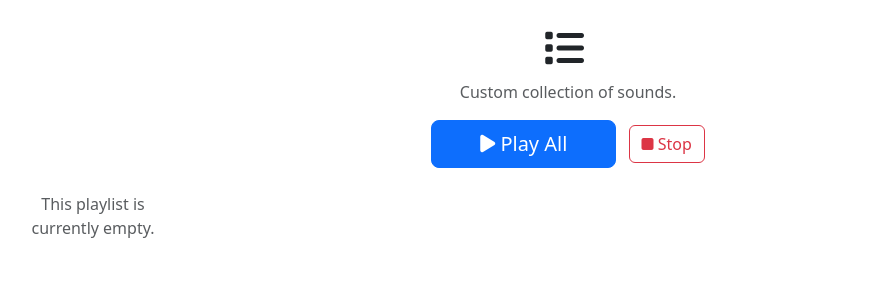
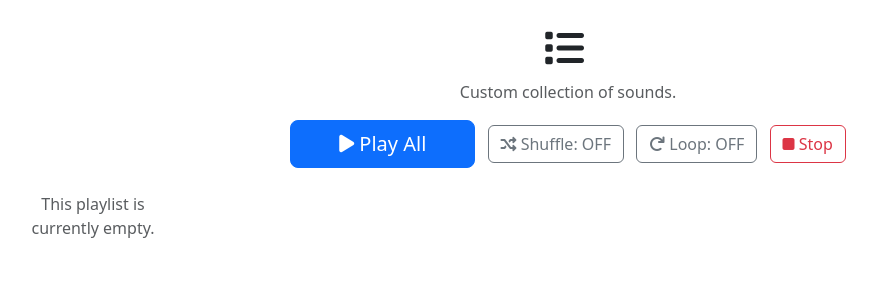
Before and after one commit to ernestgwilsonii/Soundboard, a Flask app: template templates/soundboard/view_playlist.html in a window 1280 px wide. Shown: the part 56-356 px from the top of the page, without its empty margins (72-949 px from the left). Run offline with Flask 3, Linux system fonts and the light colour scheme; the template is opened without the code that fills it, so the values that code supplies are empty; data comes from the database, SQL or seed files in the repository.

Commit message:
feat(playlists): Implement sequential playback, shuffle, and playlist looping

```diff
--- a/templates/soundboard/view_playlist.html
+++ b/templates/soundboard/view_playlist.html
@@ -9,6 +9,12 @@
         <div class="mt-3">
             <button class="btn btn-primary btn-lg px-5" onclick="playQueue()">
                 <i class="fas fa-play"></i> Play All
+            </button>
+            <button id="shuffle-btn" class="btn btn-outline-secondary ms-2" onclick="toggleShuffle()">
+                <i class="fas fa-random"></i> Shuffle: <span id="shuffle-status">OFF</span>
+            </button>
+            <button id="loop-pl-btn" class="btn btn-outline-secondary ms-2" onclick="toggleLoopPlaylist()">
+                <i class="fas fa-redo"></i> Loop: <span id="loop-pl-status">OFF</span>
             </button>
             <button class="btn btn-outline-danger ms-2" onclick="stopAllSounds()">
                 <i class="fas fa-stop"></i> Stop
@@ -51,7 +57,10 @@
 <script>
 let activeSounds = [];
 let queue = [];
+let originalQueue = [];
 let queueIndex = 0;
+let isShuffle = false;
+let isLoopPlaylist = false;
 
 function playSound(url, settings = {}, onEnded = null) {
     const audio = new Audio(url);
@@ -69,6 +78,7 @@ function playSound(url, settings = {}, onEnded = null) {
                     audio.pause();
                     audio.currentTime = 0;
                     activeSounds = activeSounds.filter(s => s !== audio);
+                    audio.ontimeupdate = null; // Clean up
                     if (onEnded) onEnded();
                 }
             }
@@ -90,12 +100,24 @@ function stopAllSounds() {
         audio.currentTime = 0;
     });
     activeSounds = [];
-    queue = [];
+    // Don't clear queue settings, just the active index if needed
+}
+
+function toggleShuffle() {
+    isShuffle = !isShuffle;
+    document.getElementById('shuffle-status').textContent = isShuffle ? 'ON' : 'OFF';
+    document.getElementById('shuffle-btn').classList.toggle('active', isShuffle);
+}
+
+function toggleLoopPlaylist() {
+    isLoopPlaylist = !isLoopPlaylist;
+    document.getElementById('loop-pl-status').textContent = isLoopPlaylist ? 'ON' : 'OFF';
+    document.getElementById('loop-pl-btn').classList.toggle('active', isLoopPlaylist);
 }
 
 function playQueue() {
     stopAllSounds();
-    queue = [
+    originalQueue = [
         {% for sound in sounds %}
         {
             url: '{{ url_for("static", filename="uploads/" + sound.file_path) }}',
@@ -107,6 +129,13 @@ function playQueue() {
         },
         {% endfor %}
     ];
+
+    if (isShuffle) {
+        queue = [...originalQueue].sort(() => Math.random() - 0.5);
+    } else {
+        queue = [...originalQueue];
+    }
+
     queueIndex = 0;
     playNext();
 }
@@ -116,6 +145,12 @@ function playNext() {
         const item = queue[queueIndex];
         queueIndex++;
         playSound(item.url, item.settings, playNext);
+    } else if (isLoopPlaylist && queue.length > 0) {
+        queueIndex = 0;
+        if (isShuffle) {
+            queue = [...originalQueue].sort(() => Math.random() - 0.5);
+        }
+        playNext();
     }
 }
 </script>
```
